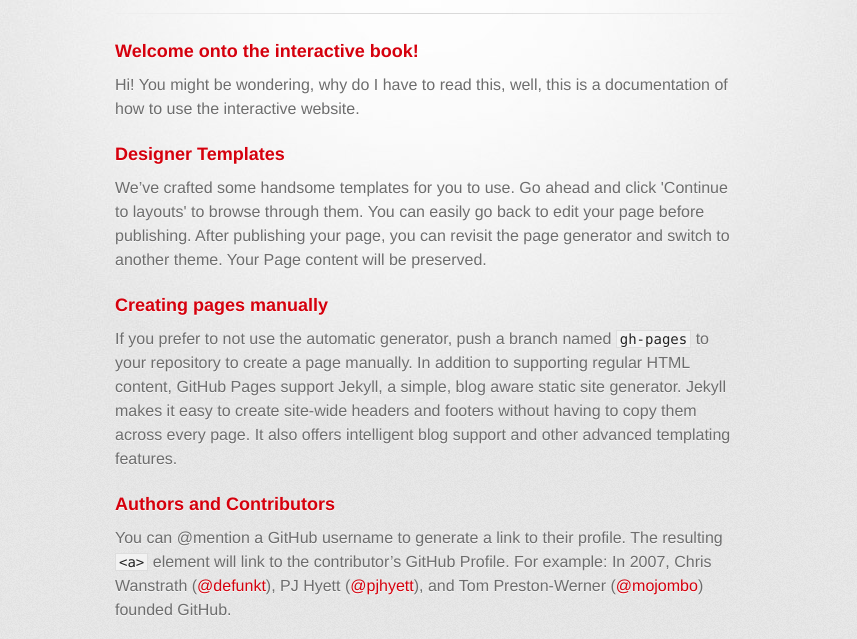
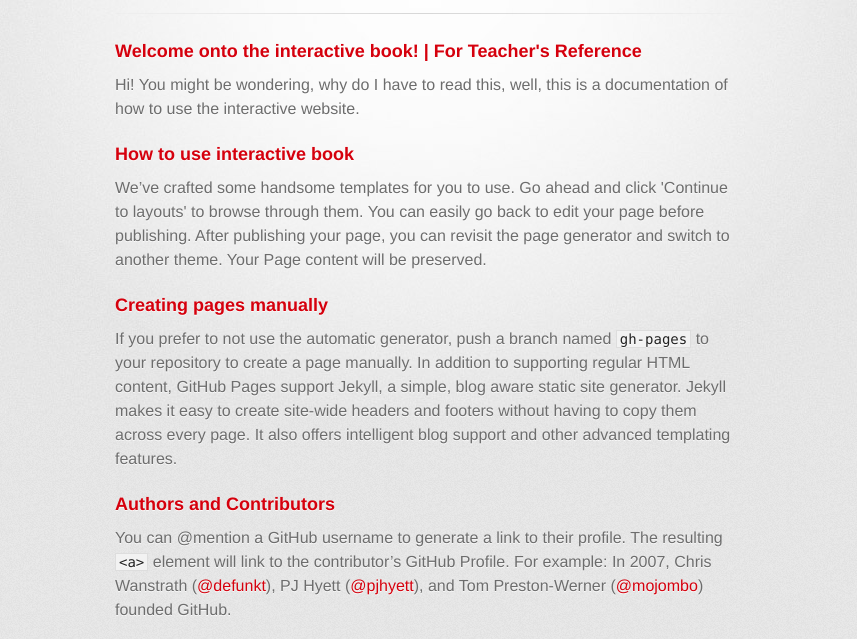
Before and after one commit to Sans-Skelly/socialstudiesprjct, a plain HTML site: page index.html in a window 1280 px wide. Shown: the part 160-799 px from the top of the page, without its empty margins (215-1072 px from the left). Drawn offline with Linux system fonts and the light colour scheme; a web font is replaced by a local one.

Commit message:
Update index.html

```diff
--- a/index.html
+++ b/index.html
@@ -27,12 +27,12 @@
 
         <section id="main_content">
           <h3>
-<a id="welcome-to-github-pages" class="anchor" href="#welcome-to-github-pages" aria-hidden="true"><span aria-hidden="true" class="octicon octicon-link"></span></a>Welcome onto the interactive book!</h3>
+<a id="welcome-to-github-pages" class="anchor" href="#welcome-to-github-pages" aria-hidden="true"><span aria-hidden="true" class="octicon octicon-link"></span></a>Welcome onto the interactive book! | For Teacher's Reference</h3>
 
 <p>Hi! You might be wondering, why do I have to read this, well, this is a documentation of how to use the interactive website.</p>
 
 <h3>
-<a id="designer-templates" class="anchor" href="#designer-templates" aria-hidden="true"><span aria-hidden="true" class="octicon octicon-link"></span></a>Designer Templates</h3>
+<a id="designer-templates" class="anchor" href="#designer-templates" aria-hidden="true"><span aria-hidden="true" class="octicon octicon-link"></span></a>How to use interactive book</h3>
 
 <p>We’ve crafted some handsome templates for you to use. Go ahead and click 'Continue to layouts' to browse through them. You can easily go back to edit your page before publishing. After publishing your page, you can revisit the page generator and switch to another theme. Your Page content will be preserved.</p>
 
```
